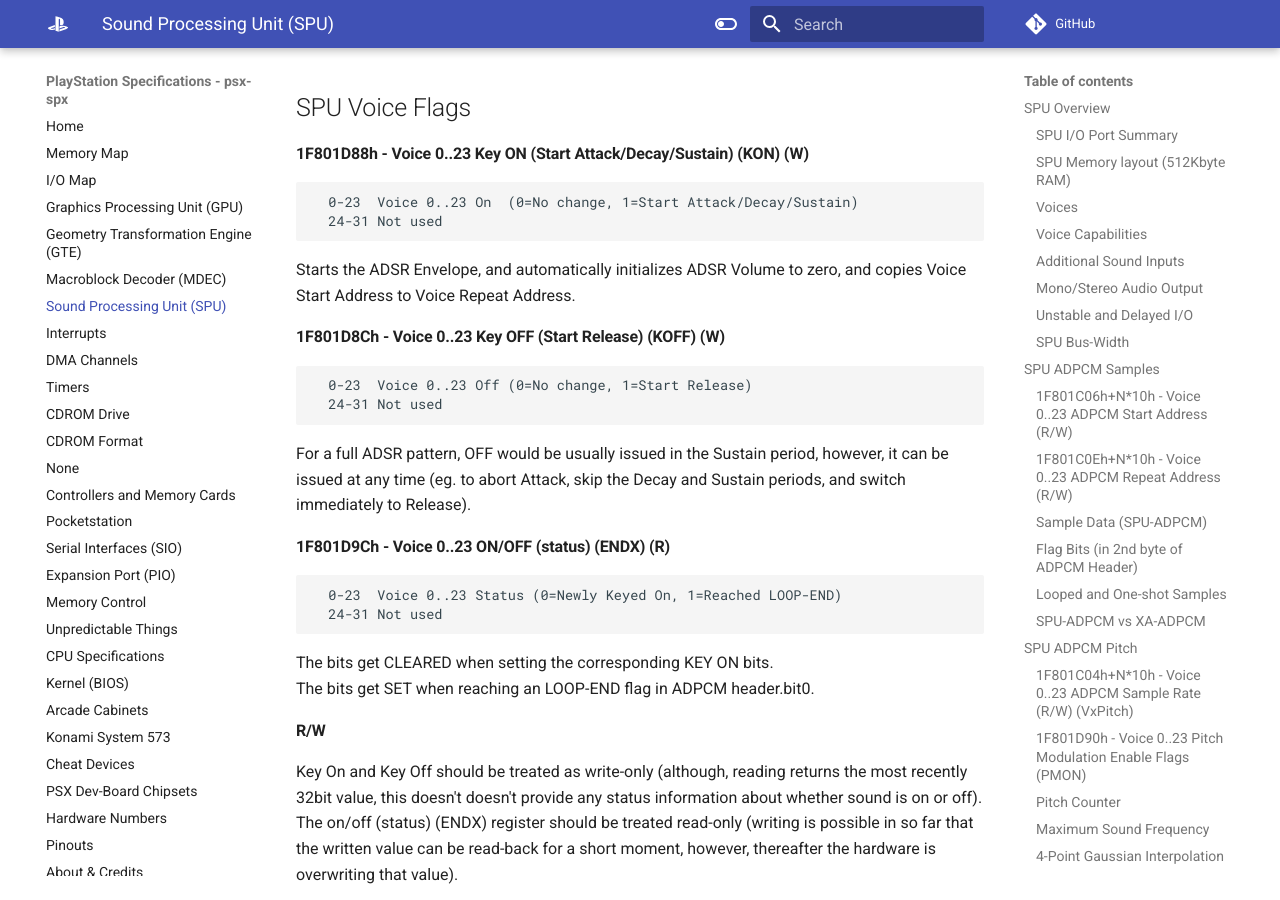
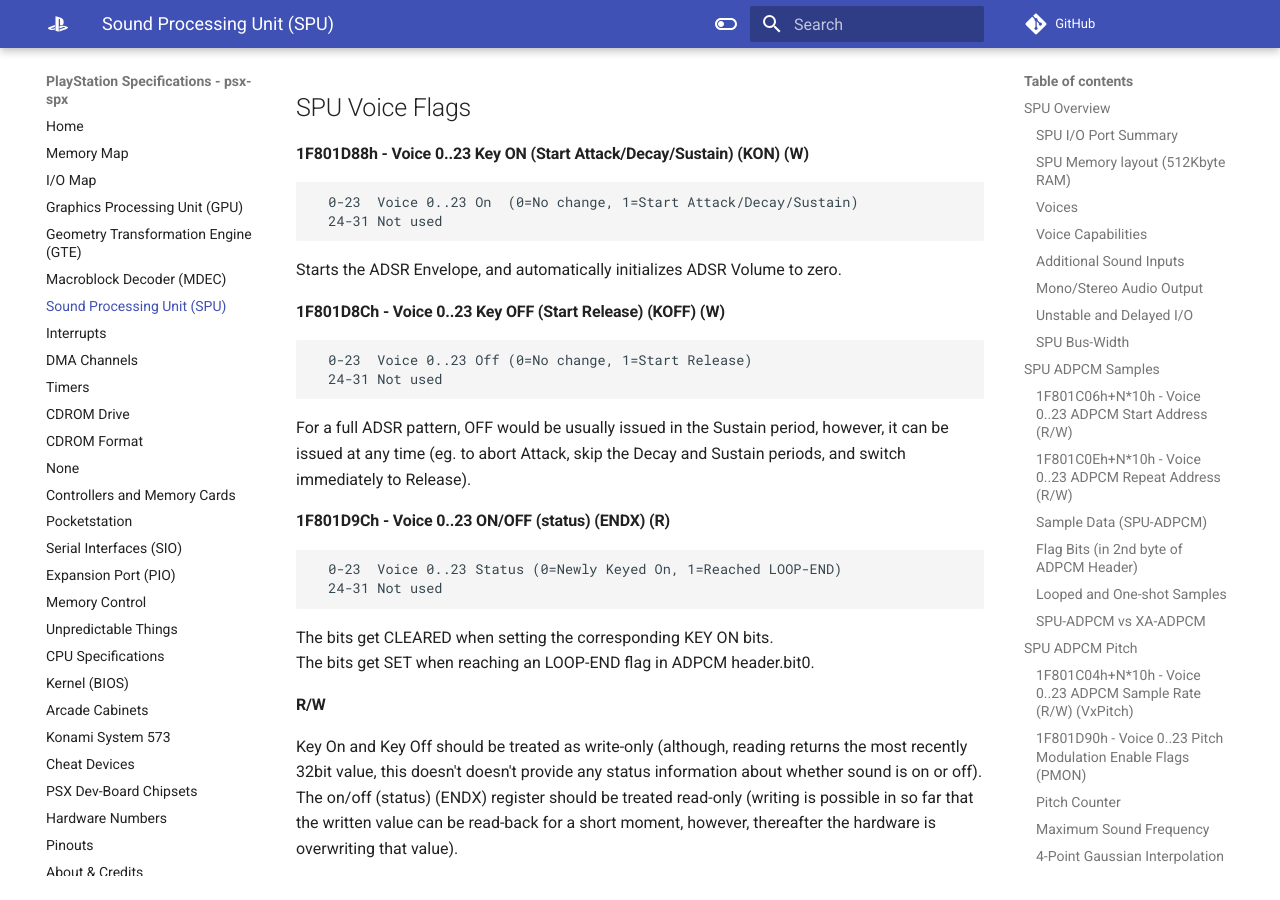
Before and after one commit to psx-spx/psx-spx.github.io, an MkDocs documentation site: the page built from docs/soundprocessingunitspu.md, in a window 1280 px wide and 900 px high, scrolled down 10796 px. Built offline with MkDocs 1.6.1 and Material for MkDocs 9.7.7, drawn with Linux system fonts in a browser that asks for light colours; comment, search, counter and statistics services are not loaded.

Commit message:
Remove incorrect SPU KEYON repeat statement.
The voice start address is not copied to the voice repeat address on KEYON. The repeat register is updated during playback only as a result of block repeat/loop flags.

````diff
--- a/docs/soundprocessingunitspu.md
+++ b/docs/soundprocessingunitspu.md
@@ -492,8 +492,7 @@ Negative volumes are phase inverted, otherwise same as positive.<br/>
   0-23  Voice 0..23 On  (0=No change, 1=Start Attack/Decay/Sustain)
   24-31 Not used
 ```
-Starts the ADSR Envelope, and automatically initializes ADSR Volume to zero,
-and copies Voice Start Address to Voice Repeat Address.<br/>
+Starts the ADSR Envelope, and automatically initializes ADSR Volume to zero.<br/>
 
 #### 1F801D8Ch - Voice 0..23 Key OFF (Start Release) (KOFF) (W)
 ```
````
